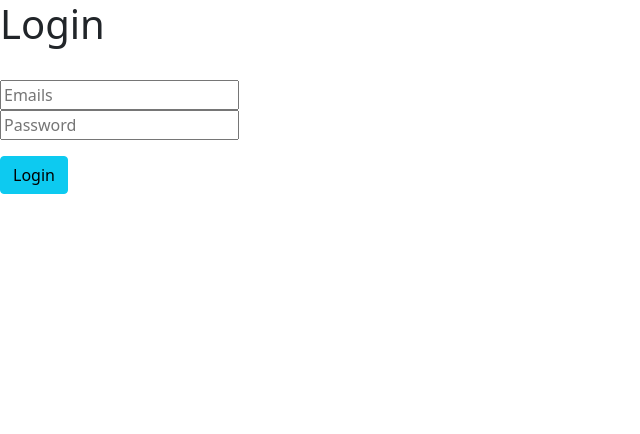
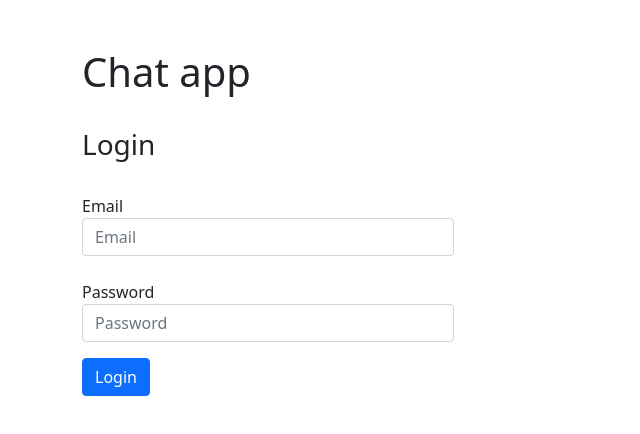
Before and after one commit to umersherax/chat-app, a React (Create React App) app in the folder client/: page / in a window 1280 px wide. Shown: the top 434 px of the page, without its empty margins (0-640 px from the left). Built offline with nearby package versions, Linux system fonts and the light colour scheme.

Commit message:
added style & atlas db

```diff
--- a/client/src/components/dashboard/Dashboar.jsx
+++ b/client/src/components/dashboard/Dashboar.jsx
@@ -37,7 +37,7 @@ export default function Dashboar() {
     }
     return (
         <div>
-            <h1>Hello {user?.name} your account status is {user?.isAdmin ? "Admin" : "not admin"}</h1>
+            <h1 className='container mt-5 mb-5'>Hello {user?.name}</h1>
             <Users allUsers={allUsers}/>
         </div>
     )
--- a/client/src/components/dashboard/Users.jsx
+++ b/client/src/components/dashboard/Users.jsx
@@ -5,6 +5,7 @@ import { useNavigate } from "react-router-dom";
 export default function Users({ allUsers }) {
   const [data, setData] = useState([]);
   const redirect = useNavigate();
+  const currentUser = localStorage.getItem("userId");
 
   useEffect(() => {
     setData(allUsers);
@@ -15,9 +16,10 @@ export default function Users({ allUsers }) {
   return (
     <div className="container">
       <h1>All Users</h1>
-      <ul className="list-group ">
-        {data.map((user) => (
-          <li className="list-group-item bg-dark text-light">
+      <ul className="list-group mt-5">
+        {data.map((user, index) => (
+          currentUser !== user._id &&
+          <li className="list-group-item bg-dark text-light" key={index}>
             <div className="d-flex flex-row justify-content-between">
               <p>{user.name}</p>
               <button
--- a/client/src/components/signup/Login.jsx
+++ b/client/src/components/signup/Login.jsx
@@ -1,4 +1,4 @@
-import React, {useCallback, useState} from "react";
+import React, { useCallback, useState } from "react";
 import useFrom from "../../custom-hooks/useForm";
 import useApis from "../../custom-hooks/useApis";
 import { Greeting } from "../Greeting";
@@ -6,56 +6,64 @@ import { Greeting } from "../Greeting";
 var cnt = 0;
 
 export default function Login() {
-  var arr = ["umer","ali","hamza"];
-  const [list,setList] = useState(arr);
+  var arr = ["umer", "ali", "hamza"];
+  const [list, setList] = useState(arr);
   const [hdmovie, setHdmovie] = useState(true);
 
-  const arx = useCallback(()=>{
+  const arx = useCallback(() => {
     return list;
-  },[list]);
+  }, [list]);
 
   const handle = () => {
-    setHdmovie(prev => !prev);
-  }
+    setHdmovie((prev) => !prev);
+  };
 
   const handlePush = () => {
-    console.log(cnt++)
+    console.log(cnt++);
     arr.push(cnt++);
     setList(arr);
-  }
-
+  };
 
   const [values, handleInput] = useFrom();
   const [submit, error] = useApis(values);
   return (
-    <div>
-      <h1>Login</h1>
+    <div className="container mt-5">
+      <h1>Chat app</h1>
       <br />
-      <form onSubmit={(e)=>submit({route:'login'}, e)}>
+      <h3>Login</h3>
+      <br />
+
+      <form onSubmit={(e) => submit({ route: "login" }, e)}>
+        <div class="form-group col-md-4">
+          <label for="inputEmail4">Email</label>
           <input
-        type={"text"}
-        placeholder="Emails"
+            type="email"
             name="email"
+            class="form-control"
+            placeholder="Email"
             onChange={handleInput}
             value={values.email}
-
           />
-      <br />
+        </div>
+        <div class="form-group col-md-4 mt-4">
+          <label for="inputPassword4">Password</label>
           <input
-        type={"password"}
+            type="password"
+            name="password"
+            class="form-control"
             placeholder="Password"
-        name="password"
             onChange={handleInput}
             value={values.password}
           />
+        </div>
+        <p className="text-danger">{error && "Form cannot be empty"}</p>
 
-
-      <p className="text-danger">{error && "Form cannot be empty"}</p>
-      <button onClick={(e)=>submit({route:'login'}, e)} className="btn btn-info">Login</button>
-
-
-
-
+        <button
+          onClick={(e) => submit({ route: "login" }, e)}
+          className="btn btn-primary btn-small"
+        >
+          Login
+        </button>
       </form>
     </div>
   );
```
Also changed, not shown: 1 other file (tests, documents, lock files or other folders). Lines whose indentation alone changed are shown as unchanged.
